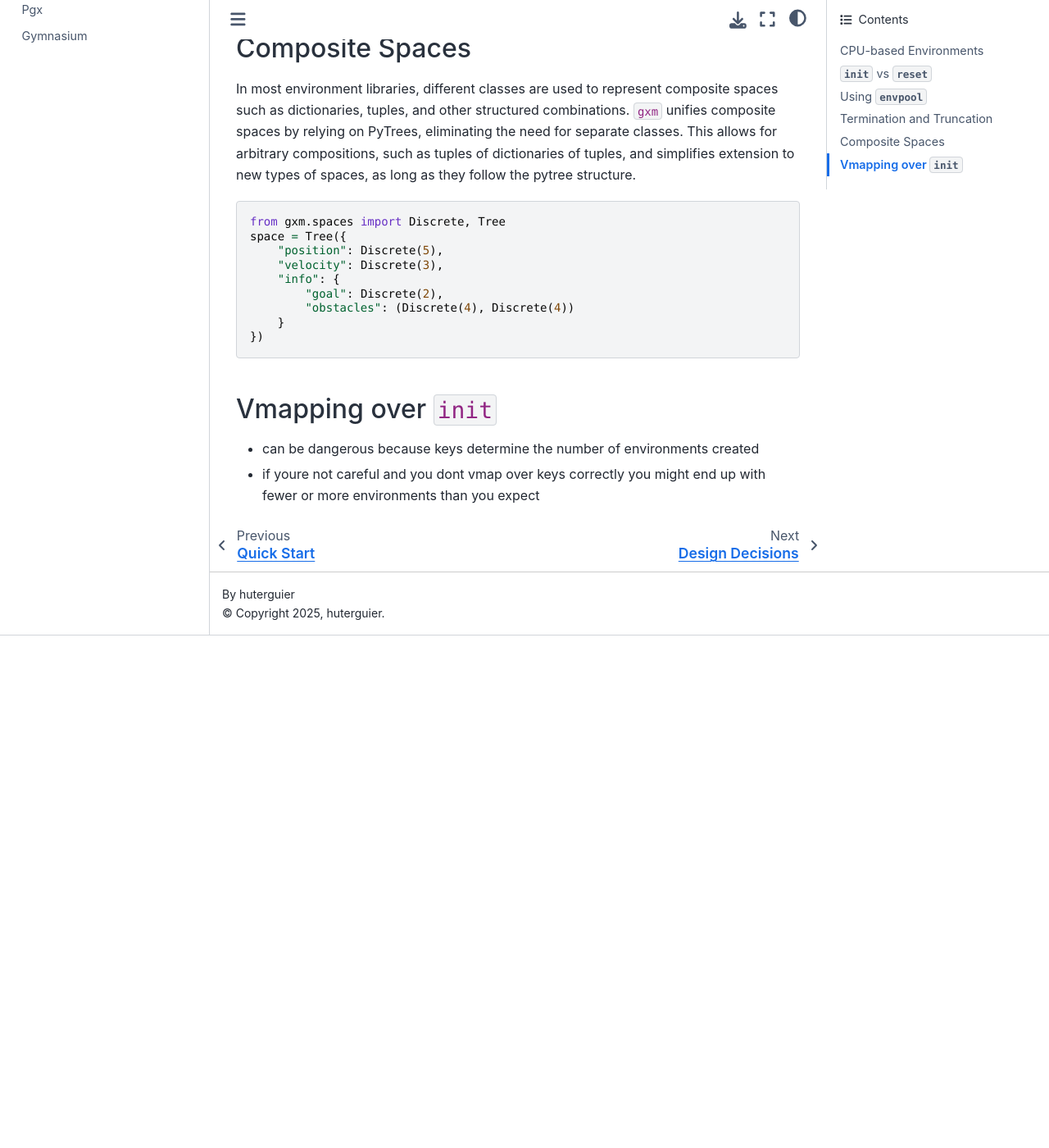
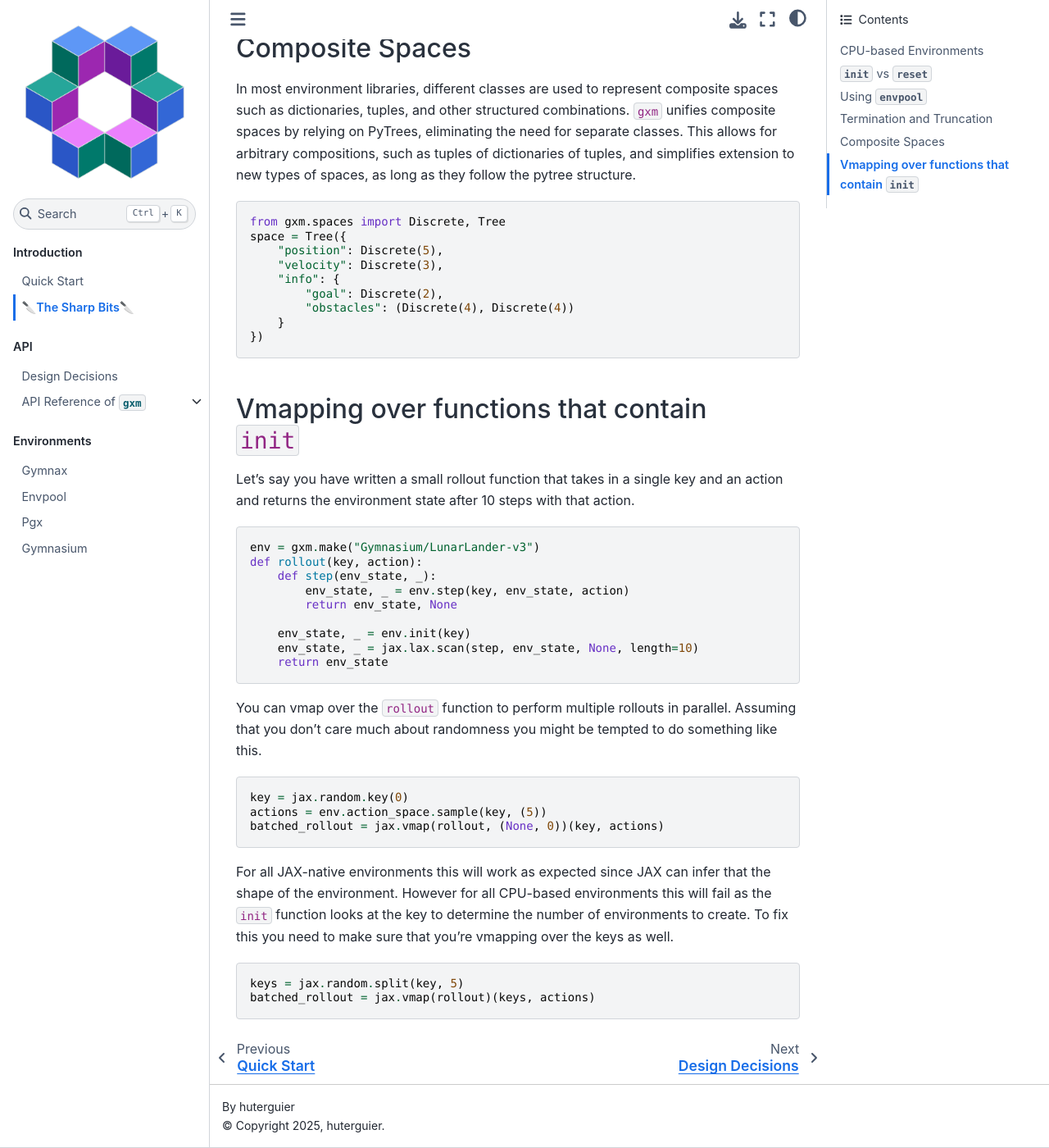
Before and after one commit to huterguier/gxm, a Sphinx documentation site: the page built from docs/the_sharp_bits.md, in a window 1280 px wide and 1400 px high, scrolled down 1862 px. Shown: the whole window at 82% size. Built offline with Sphinx 7.4.7 and the Sphinx Book theme 1.1.4, drawn with Linux system fonts in a browser that asks for light colours; some web fonts are replaced; pages that are not in the unit, such as notebooks, are missing from menus; before the commit the page ends 2637 px from its top, so only the background shows below that.

Commit message:
Add section about vmapping over init

````diff
--- a/docs/the_sharp_bits.md
+++ b/docs/the_sharp_bits.md
@@ -75,7 +75,35 @@
 })
 ```
 
-## Vmapping over `init`
+## Vmapping over functions that contain `init`
 
-- can be dangerous because keys determine the number of environments created
-- if youre not careful and you dont vmap over keys correctly you might end up with fewer or more environments than you expect
+Let's say you have written a small rollout function that takes in a single key and an action and returns the environment state after 10 steps with that action.
+
+```python
+env = gxm.make("Gymnasium/LunarLander-v3")
+def rollout(key, action):
+    def step(env_state, _):
+        env_state, _ = env.step(key, env_state, action)
+        return env_state, None
+
+    env_state, _ = env.init(key)
+    env_state, _ = jax.lax.scan(step, env_state, None, length=10)
+    return env_state
+```
+
+You can vmap over the `rollout` function to perform multiple rollouts in parallel.
+Assuming that you don't care much about randomness you might be tempted to do something like this.
+
+```python
+key = jax.random.key(0)
+actions = env.action_space.sample(key, (5))
+batched_rollout = jax.vmap(rollout, (None, 0))(key, actions)
+```
+
+For all JAX-native environments this will work as expected since JAX can infer that the shape of the environment. However for all CPU-based environments this will fail as the `init` function looks at the key to determine the number of environments to create.
+To fix this you need to make sure that you're vmapping over the keys as well.
+
+```python
+keys = jax.random.split(key, 5)
+batched_rollout = jax.vmap(rollout)(keys, actions)
+```
````
